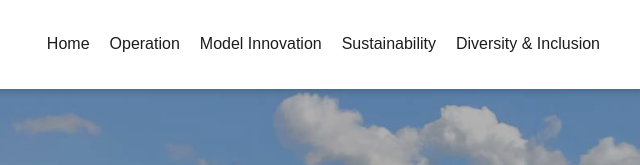
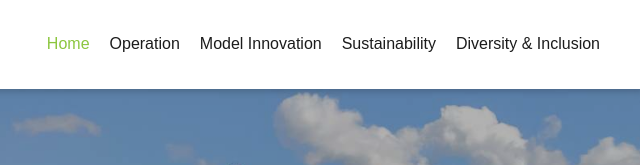
Before and after one commit to serdnah2/reicoop, a plain HTML site: page index.html in a window 1280 px wide. Shown: the top 165 px of the page, 640-1280 px from the left. Drawn offline with Linux system fonts and the light colour scheme.

Commit message:
small update

```diff
--- a/index.html
+++ b/index.html
@@ -16,7 +16,7 @@
       </div>
       <nav>
         <ul class="nav-links">
-          <li><a href="index.html"  >Home</a></li>
+          <li><a href="index.html" class="selected">Home</a></li>
           <li><a href="operation.html">Operation</a></li>
           <li><a href="model-innovation.html">Model Innovation</a></li>
           <li><a href="sustainability.html">Sustainability</a></li>
```
